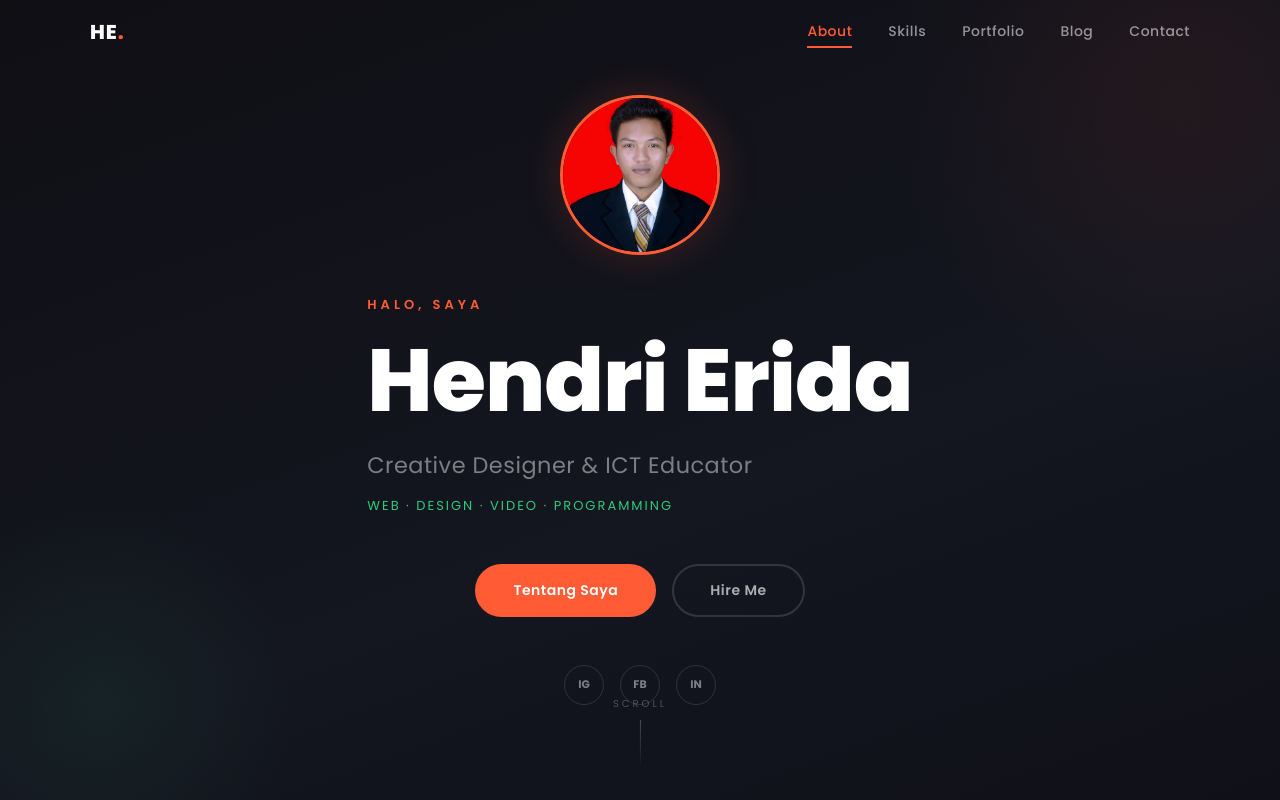
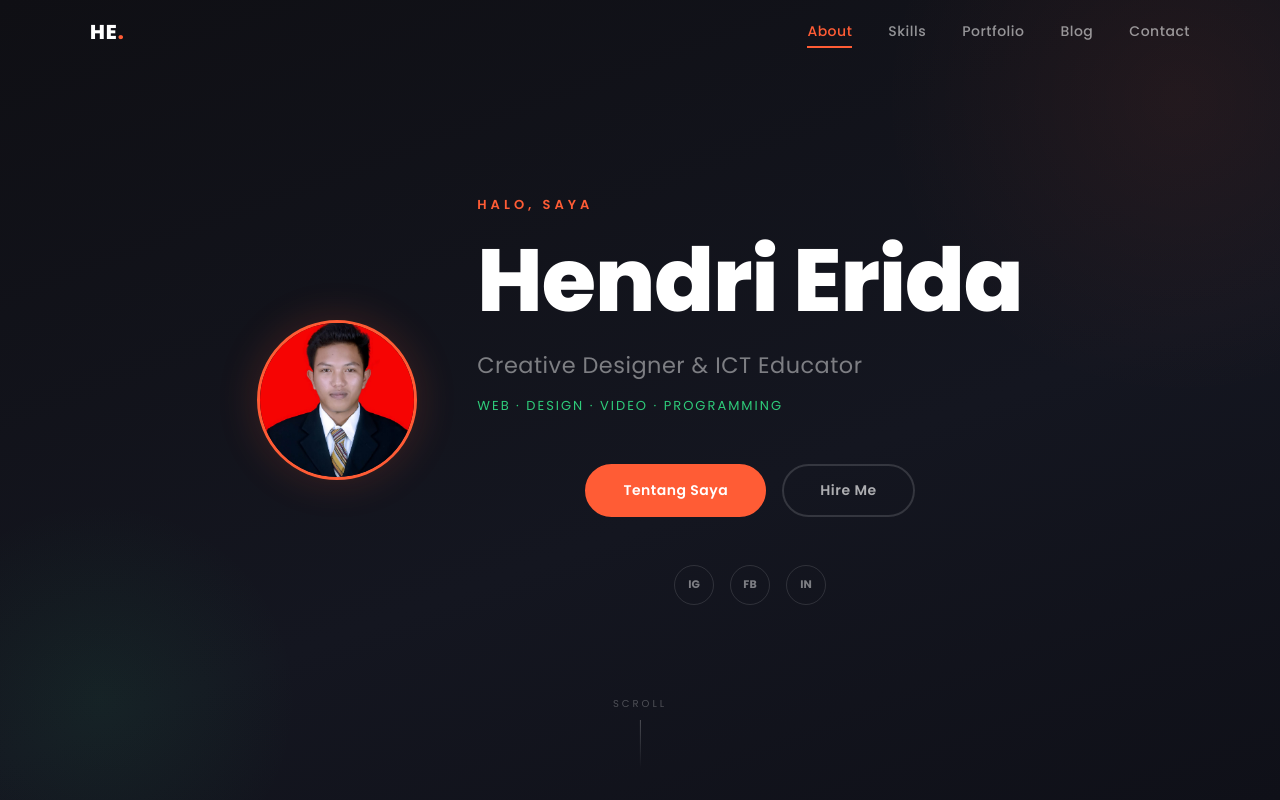
Before and after one commit to hendriagae/hendri-portfolio, a React (Vite) app: page / in a window 1280 px wide. Shown: the top 800 px of the page. Built offline with nearby package versions, Linux system fonts and the light colour scheme.

Commit message:
fix hero layout

```diff
--- a/src/App.jsx
+++ b/src/App.jsx
@@ -176,7 +176,7 @@ function HeroSection() {
       <div style={{ position:"absolute", width:600, height:600, borderRadius:"50%", top:-200, right:-200, background:`radial-gradient(circle,${ACCENT}12 0%,transparent 70%)`, pointerEvents:"none" }}/>
       <div style={{ position:"absolute", width:400, height:400, borderRadius:"50%", bottom:-100, left:-100, background:`radial-gradient(circle,${ACCENT2}12 0%,transparent 70%)`, pointerEvents:"none" }}/>
 
-      <div style={{ position: "relative", zIndex: 1, maxWidth: 720, display:"flex", alignItems:"center", gap:40, textAlign:"left", flexWrap:"wrap", justifyContent:"center" }}>
+      <div className="hero-wrapper" style={{ position: "relative", zIndex: 1, maxWidth: 900, display:"flex", alignItems:"center", gap:60, textAlign:"left" }}>
 
   {/* Foto Profil */}
   <div style={{ flexShrink:0 }}>
@@ -586,6 +586,11 @@ export default function App() {
         a{transition:opacity 0.3s;}
         a:hover{opacity:0.8;}
         @media(max-width:900px){
+        .hero-wrapper {
+         flex-direction: column !important;
+         text-align: center !important;
+         gap: 32px !important;
+        }
           nav ul{display:none !important;}
           #ham-btn{display:flex !important;}
           .two-col,.three-col{grid-template-columns:1fr !important;gap:48px !important;}
```
